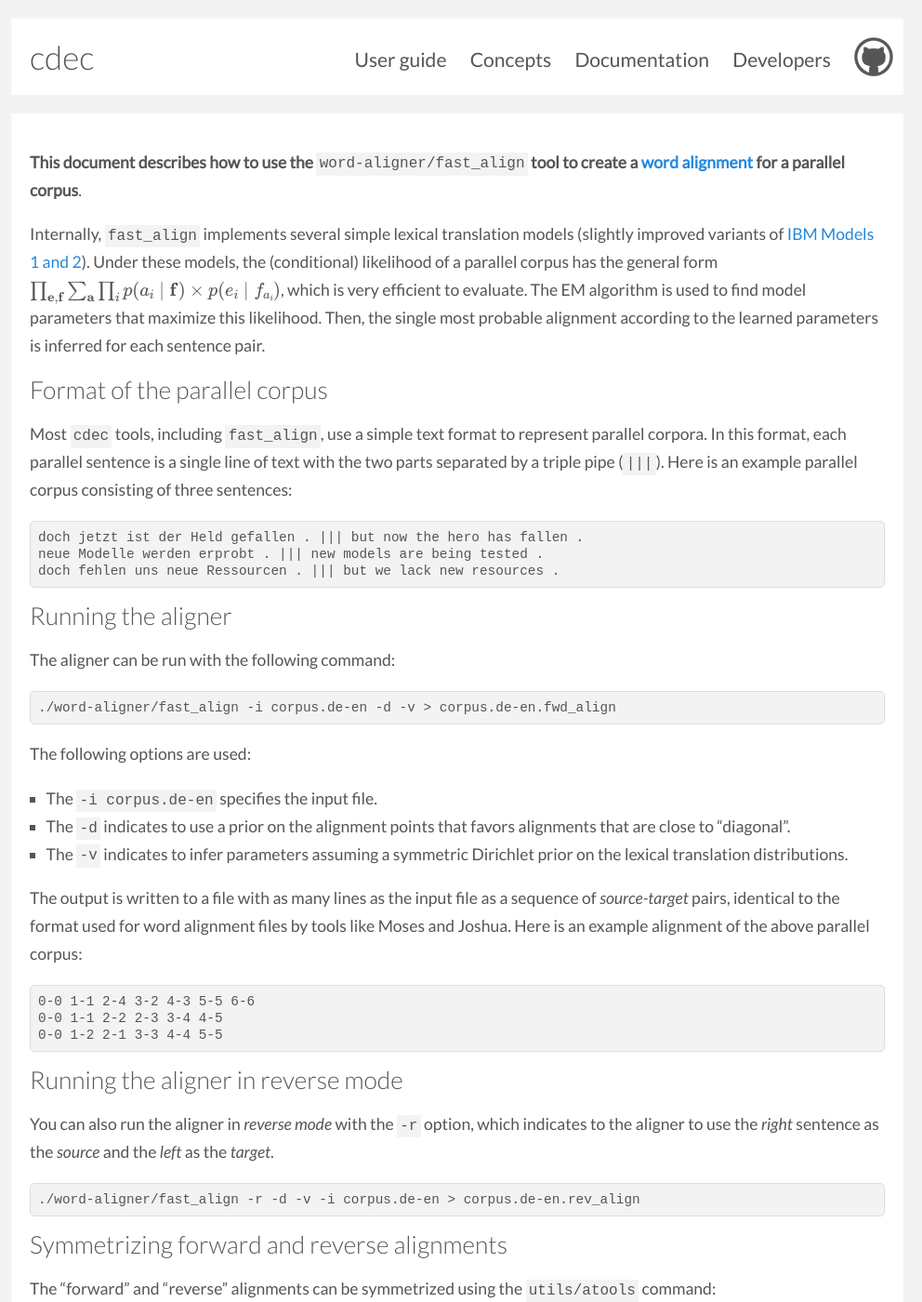
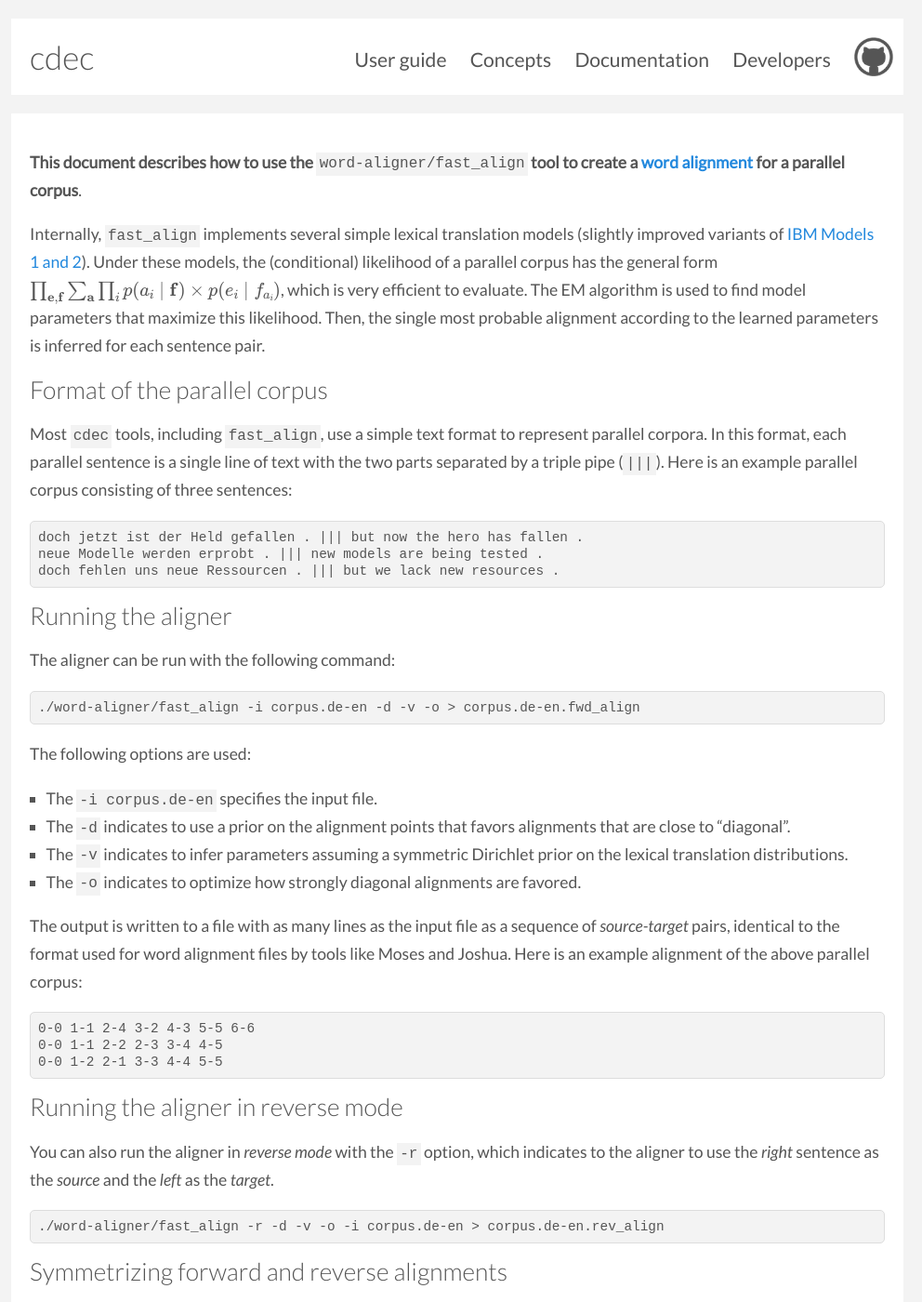
Before and after one commit to cdec/cdec.github.com, a Jekyll site: the page built from guide/fast_align.md, in a window 1280 px wide and 1400 px high. Shown: the whole window at 93% size, without its empty margins (148-1140 px from the left). Built offline with Jekyll 4.4.1, drawn with Linux system fonts in a browser that asks for light colours; some web fonts are replaced; Markdown is read by kramdown in place of the engine named in the settings; formulas are drawn with MathJax 3.

Commit message:
update with new options

```diff
--- a/guide/fast_align.md
+++ b/guide/fast_align.md
@@ -17,13 +17,14 @@ Most `cdec` tools, including `fast_align`, use a simple text format to represent
 
 The aligner can be run with the following command:
 
-    ./word-aligner/fast_align -i corpus.de-en -d -v > corpus.de-en.fwd_align
+    ./word-aligner/fast_align -i corpus.de-en -d -v -o > corpus.de-en.fwd_align
 
 The following options are used:
 
 - The `-i corpus.de-en` specifies the input file.
 - The `-d` indicates to use a prior on the alignment points that favors alignments that are close to "diagonal".
 - The `-v` indicates to infer parameters assuming a symmetric Dirichlet prior on the lexical translation distributions.
+- The `-o` indicates to optimize how strongly diagonal alignments are favored.
 
 The output is written to a file with as many lines as the input file as a sequence of *source-target* pairs, identical to the format used for word alignment files by tools like Moses and Joshua. Here is an example alignment of the above parallel corpus:
 
@@ -35,7 +36,7 @@ The output is written to a file with as many lines as the input file as a sequen
 
 You can also run the aligner in *reverse mode* with the `-r` option, which indicates to the aligner to use the *right* sentence as the *source* and the *left* as the *target*.
 
-    ./word-aligner/fast_align -r -d -v -i corpus.de-en > corpus.de-en.rev_align
+    ./word-aligner/fast_align -r -d -v -o -i corpus.de-en > corpus.de-en.rev_align
 
 # Symmetrizing forward and reverse alignments
 
```
Also changed, not shown: guide/tutorial.md (+6 -3 lines).
